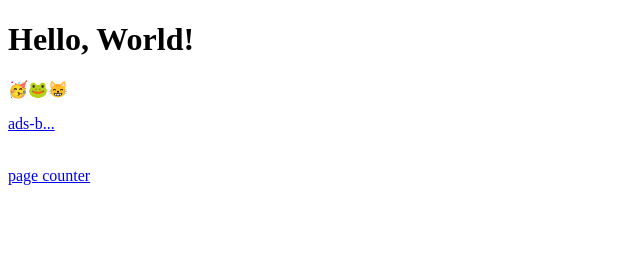
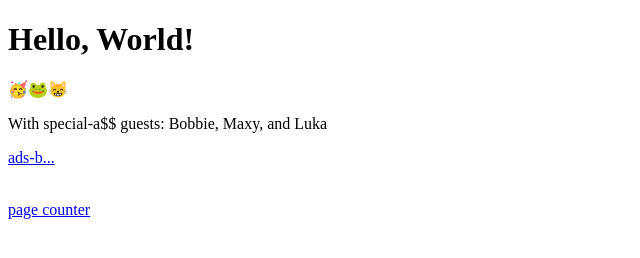
Before and after one commit to MacGuffin420/MacGuffin420.github.io, a plain HTML site: page index.html in a window 1280 px wide. Shown: the whole page, without its empty margins (0-640 px from the left). Drawn offline with Linux system fonts and the light colour scheme.

Commit message:
Update index.html

```diff
--- a/index.html
+++ b/index.html
@@ -3,6 +3,7 @@
 <body>
   <h1>Hello, World!</h1>
   <p>🥳🐸😸</p>
+  <p> With special-a$$ guests: Bobbie, Maxy, and Luka</p>
   <p><a href="https://www.flightradar24.com/blog/ads-b/future-uses-of-ads-b/">ads-b...</a></p>
 <div id="sfcpnwxnfxpq29hyb8knwypzcns16myu26z"></div>
 <script type="text/javascript" src="https://counter6.optistats.ovh/private/counter.js?c=pnwxnfxpq29hyb8knwypzcns16myu26z&down=async" async></script>
```
